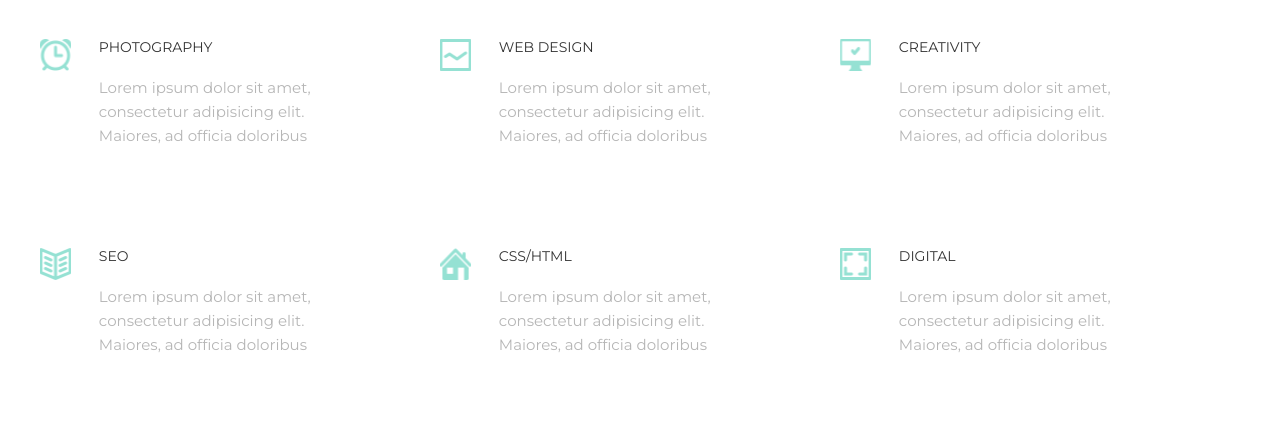
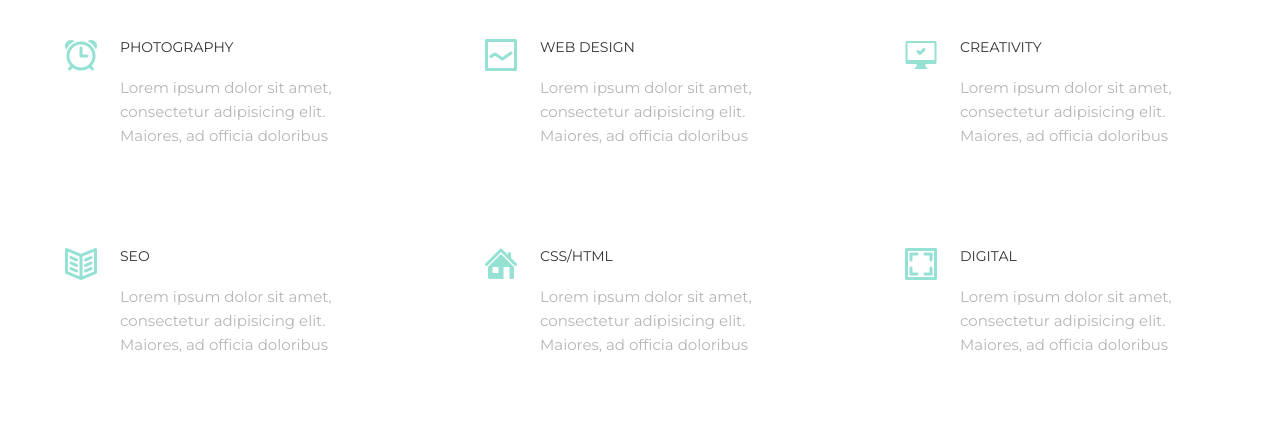
Before and after one commit to Denvor228/goit-fe-course, a plain HTML site: page module-06/index.html in a window 1280 px wide. Shown: the part 290-734 px from the top of the page. Drawn offline with Linux system fonts and the light colour scheme.

Commit message:
module-06 modified second attemption

```diff
--- a/module-06/css/styles.css
+++ b/module-06/css/styles.css
@@ -127,10 +127,21 @@ p {
 .section-services-item{
 	display: flex;
 	align-items: flex-start;
+	position: relative;
+	flex: 0 0 350px;
+	padding-left: 80px;
 }
 
-.section-services-item {
-	flex-basis: 330px;
+.section-services-item::before {
+	display: inline-block;
+	content: "";
+	position: absolute;
+	left: 25px;
+	top: 0;
+	width: 32px;
+	height: 32px;
+	background-repeat: no-repeat;
+	background-position: center;
 }
 
 .section-services-item:not(:nth-child(3n)){
@@ -141,41 +152,27 @@ p {
 	margin-bottom: 100px;
 }
 
-.section-services-div {
-	margin-left: 28px;
-}
-
-.image {
-	margin: 0;
-	padding:0;
-	width: 72px;
-	height: 32px;
-	background-repeat: no-repeat;
-	background-position: center;
-	background-size: 32px 32px;
-}
-
-.home {
+.home::before {
 	background-image: url(../img/HOME.png);
 }
 
-.image-image {
+.image::before {
 	background-image: url(../img/IMAGE.png);
 }
 
-.book {
+.book::before {
 	background-image: url(../img/BOOK.png);
 }
 
-.computer {
+.computer::before {
 	background-image: url(../img/COMPUTER.png);
 }
 
-.line {
+.line::before {
 	background-image: url(../img/LINE.png);
 }
 
-.alarm {
+.alarm::before {
 	background-image: url(../img/ALARM.png);
 }
 
--- a/module-06/index.html
+++ b/module-06/index.html
@@ -29,43 +29,37 @@
 			<section class="section-services">
 				<h2 class="header-section header-section-services header-h"><span class="header-section header-section-p">We work with</span><br>AMAZING SERVICES </h2>
 			<ul class="section-services-list">
-				<li class="section-services-item">
-					<div class="image alarm"></div>
-					<div class="section-services-div">
+				<li class="section-services-item alarm">
+						<div class="section-services-div">
 						<h3 class="services-h">PHOTOGRAPHY</h3>
 						<p class="section-p">Lorem ipsum dolor sit amet, consectetur adipisicing elit. Maiores, ad officia doloribus</p>
 					</div>
 				</li>
-				<li class="section-services-item">
-					<div class="image line"></div>
+				<li class="section-services-item line">
 					<div class="section-services-div">
 						<h3 class="services-h">WEB DESIGN</h3>
 						<p class="section-p">Lorem ipsum dolor sit amet, consectetur adipisicing elit. Maiores, ad officia doloribus</p>
 					</div>
 				</li>
-				<li class="section-services-item">
-					<div class="image computer"></div>
+				<li class="section-services-item computer">
 					<div class="section-services-div">
 						<h3 class="services-h">CREATIVITY</h3>
 						<p class="section-p">Lorem ipsum dolor sit amet, consectetur adipisicing elit. Maiores, ad officia doloribus</p>
 					</div>
 				</li>
-				<li class="section-services-item">
-					<div class="image book"></div>
+				<li class="section-services-item book">
 					<div class="section-services-div">
 						<h3 class="services-h">SEO</h3>
 						<p class="section-p">Lorem ipsum dolor sit amet, consectetur adipisicing elit. Maiores, ad officia doloribus</p>
 					</div>
 				</li>
-				<li class="section-services-item">
-					<div class="image home"></div>
+				<li class="section-services-item home">
 					<div class="section-services-div">
 						<h3 class="services-h">CSS/HTML</h3>
 						<p class="section-p">Lorem ipsum dolor sit amet, consectetur adipisicing elit. Maiores, ad officia doloribus</p>
 					</div>
 				</li>
-				<li class="section-services-item">
-					<div class="image image-image"></div>
+				<li class="section-services-item image">
 					<div class="section-services-div">
 						<h3 class="services-h">DIGITAL</h3>
 						<p class="section-p">Lorem ipsum dolor sit amet, consectetur adipisicing elit. Maiores, ad officia doloribus</p>
@@ -83,10 +77,10 @@
 						<div class="img">
 							<img class="img-inner" src="img/img1.jpg" alt="img1" width="380" height="470">
 						<ul class="socials">
-							<li><a class="facebook" href="#"><span class="visually-hidden">facebook</span><img src="img/facebook.png" alt="facebook"></a> </li>
-							<li><a class="twitter" href="#"><span class="visually-hidden">twitter</span> <img src="img/twitter.png" alt="twitter"></a></li>
-							<li><a class="pinterest" href="#"><span class="visually-hidden">pinterest</span> <img src="img/pinterest.png" alt="pinterest"></a></li>
-							<li><a class="instagram" href="#"><span class="visually-hidden">insragram</span> <img src="img/instagram.png" alt="instagram"></a></li>
+							<li><a class="facebook" href="#"><span class="visually-hidden">facebook</span></a> </li>
+							<li><a class="twitter" href="#"><span class="visually-hidden">twitter</span></a></li>
+							<li><a class="pinterest" href="#"><span class="visually-hidden">pinterest</span></a></li>
+							<li><a class="instagram" href="#"><span class="visually-hidden">insragram</span></a></li>
 						</ul>
 					</div>
 						<h3 class="team team-h">MATTEW DIX</h3>
@@ -101,10 +95,10 @@
 							<img class="img-inner" src="img/img2.jpg" alt="img2" width="380" height="470">
 
 						<ul class="socials">
-							<li><a class="facebook" href="#"><span class="visually-hidden">facebook</span><img src="img/facebook.png" alt="facebook"></a> </li>
-							<li><a class="twitter" href="#"><span class="visually-hidden">twitter</span> <img src="img/twitter.png" alt="twitter"></a></li>
-							<li><a class="pinterest" href="#"><span class="visually-hidden">pinterest</span> <img src="img/pinterest.png" alt="pinterest"></a></li>
-							<li><a class="instagram" href="#"><span class="visually-hidden">insragram</span> <img src="img/instagram.png" alt="instagram"></a></li>
+							<li><a class="facebook" href="#"><span class="visually-hidden">facebook</span></a> </li>
+							<li><a class="twitter" href="#"><span class="visually-hidden">twitter</span></a></li>
+							<li><a class="pinterest" href="#"><span class="visually-hidden">pinterest</span></a></li>
+							<li><a class="instagram" href="#"><span class="visually-hidden">insragram</span></a></li>
 						</ul>
 						</div>
 						<h3 class="team team-h">MATTEW DIX</h3>
@@ -118,10 +112,10 @@
 							<img class="img-inner" src="img/img3.jpg" alt="img3" width="380" height="470">
 
 						<ul class="socials">
-							<li><a class="facebook" href="#"><span class="visually-hidden">facebook</span><img src="img/facebook.png" alt="facebook"></a> </li>
-							<li><a class="twitter" href="#"><span class="visually-hidden">twitter</span> <img src="img/twitter.png" alt="twitter"></a></li>
-							<li><a class="pinterest" href="#"><span class="visually-hidden">pinterest</span> <img src="img/pinterest.png" alt="pinterest"></a></li>
-							<li><a class="instagram" href="#"><span class="visually-hidden">insragram</span> <img src="img/instagram.png" alt="instagram"></a></li>
+							<li><a class="facebook" href="#"><span class="visually-hidden">facebook</span></a> </li>
+							<li><a class="twitter" href="#"><span class="visually-hidden">twitter</span></a></li>
+							<li><a class="pinterest" href="#"><span class="visually-hidden">pinterest</span></a></li>
+							<li><a class="instagram" href="#"><span class="visually-hidden">insragram</span></a></li>
 						</ul>
 
 					</div>
```
